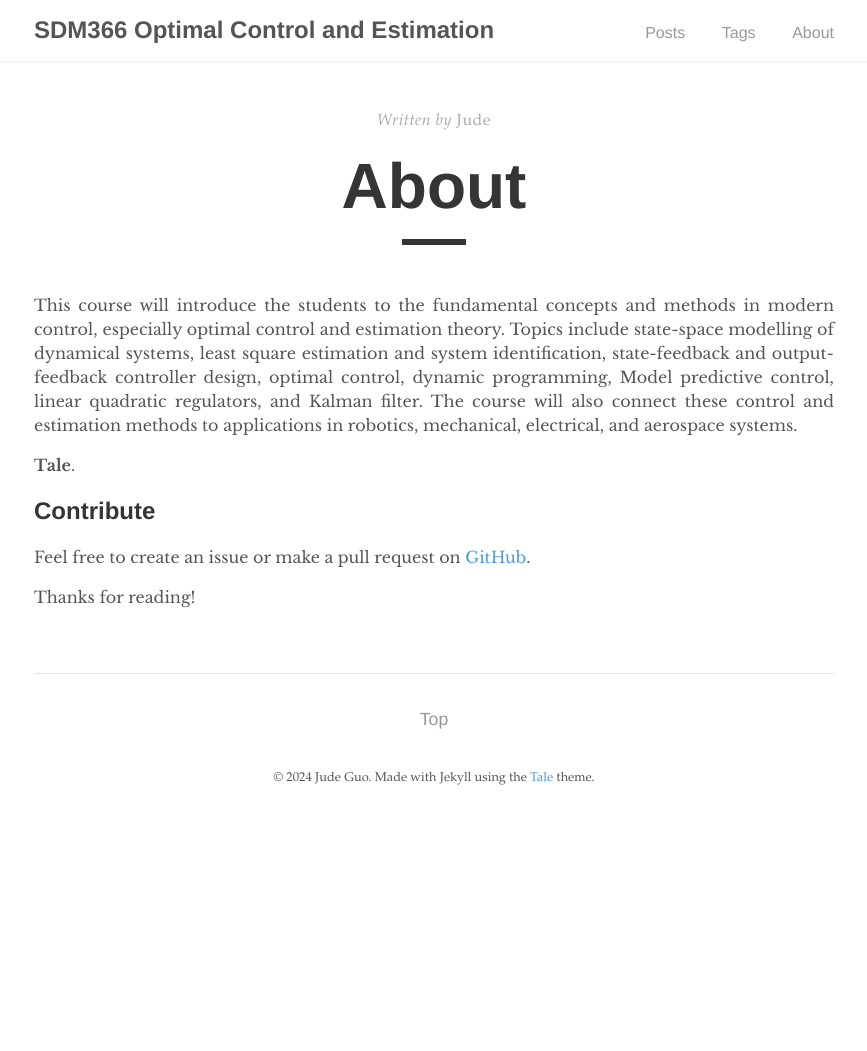
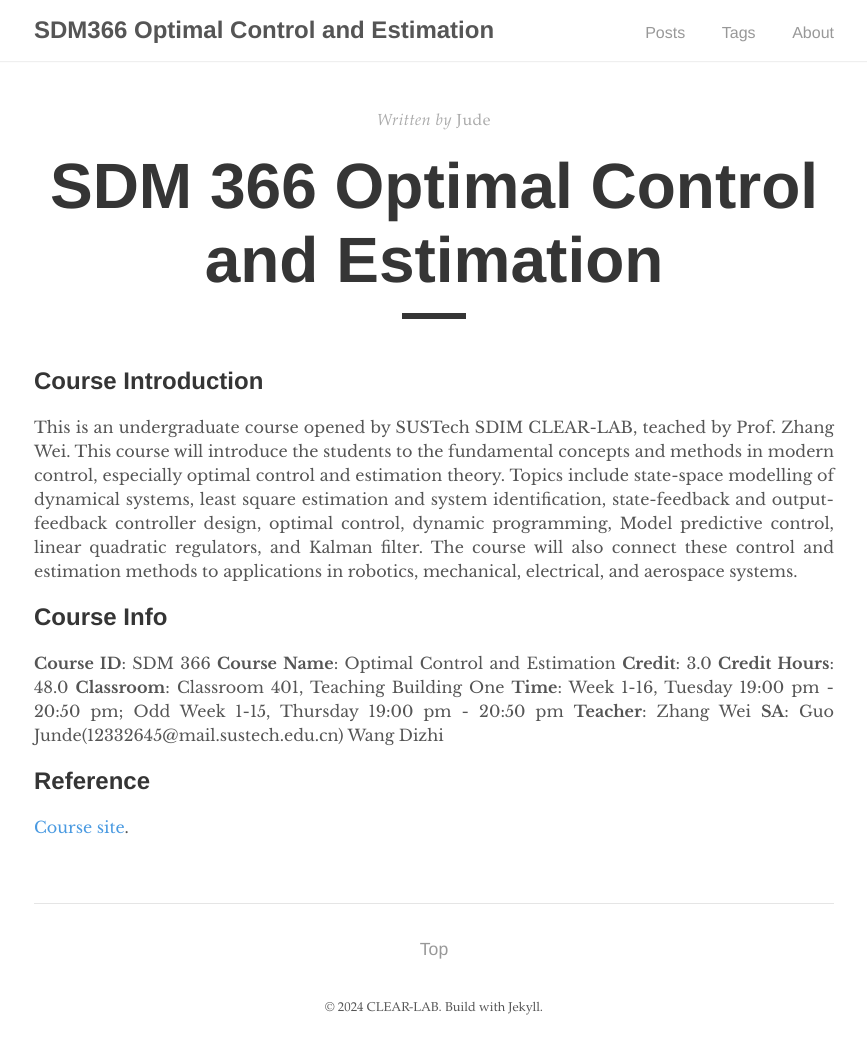
Before and after one commit to clearlab-sustech/SDM366-Sp24, a Jekyll site: the page built from _pages/about.md, in a window 1280 px wide. Shown: the whole page, without its empty margins (206-1073 px from the left). Built offline with Jekyll 4.4.1, drawn with Linux system fonts in a browser that asks for light colours; before the commit the page ends 900 px from its top, so only the background shows below that.

Commit message:
update some info

```diff
--- a/_config.yml
+++ b/_config.yml
@@ -9,7 +9,7 @@ url:            "https://clearlab-sustech.github.io"
 
 # Author
 author:
-  name:         Jude Guo
+  name:         CLEAR-LAB # Junde Guo
   # url:          https://chester.how
   email:        270964416@qq.com
 
--- a/_includes/footer.html
+++ b/_includes/footer.html
@@ -1,5 +1,5 @@
 <footer>
   <span>
-    &copy; <time datetime="{{ site.time }}">{{ site.time | date: '%Y' }}</time> {{ site.author.name }}. Made with Jekyll using the <a href="https://github.com/chesterhow/tale/">Tale</a> theme.
+    &copy; <time datetime="{{ site.time }}">{{ site.time | date: '%Y' }}</time> {{ site.author.name }}. Build with Jekyll.
   </span>
 </footer>
--- a/_pages/about.md
+++ b/_pages/about.md
@@ -1,16 +1,24 @@
 ---
 layout: post
-title: "About"
+title: "SDM 366 Optimal Control and Estimation"
 author: "Jude"
 permalink: /about/
 ---
 
-This course will introduce the students to the fundamental concepts and methods in modern control, especially optimal control and estimation theory. Topics include state-space modelling of dynamical systems, least square estimation and system identification, state-feedback and output-feedback controller design, optimal control, dynamic programming, Model predictive control, linear quadratic regulators, and Kalman filter.
-The course will also connect these control and estimation methods to applications in robotics, mechanical, electrical, and aerospace systems.
+## Course Introduction
 
- **Tale**.
+This is an undergraduate course opened by SUSTech SDIM CLEAR-LAB, teached by Prof. Zhang Wei. This course will introduce the students to the fundamental concepts and methods in modern control, especially optimal control and estimation theory. Topics include state-space modelling of dynamical systems, least square estimation and system identification, state-feedback and output-feedback controller design, optimal control, dynamic programming, Model predictive control, linear quadratic regulators, and Kalman filter. The course will also connect these control and estimation methods to applications in robotics, mechanical, electrical, and aerospace systems.
 
-## Contribute
-Feel free to create an issue or make a pull request on [GitHub](https://clearlab-sustech.github.io/SDM366-Sp24).
+## Course Info
 
-Thanks for reading!
+**Course ID**: SDM 366
+**Course Name**: Optimal Control and Estimation
+**Credit**: 3.0
+**Credit Hours**: 48.0
+**Classroom**: Classroom 401, Teaching Building One
+**Time**: Week 1-16, Tuesday 19:00 pm - 20:50 pm; Odd Week 1-15, Thursday 19:00 pm - 20:50 pm
+**Teacher**: Zhang Wei
+**SA**: Guo Junde(12332645@mail.sustech.edu.cn) Wang Dizhi
+
+## Reference
+[Course site](https://clearlab-sustech.github.io/SDM366-Sp24).
--- a/_pages/tags.html
+++ b/_pages/tags.html
@@ -1,6 +1,6 @@
 ---
 layout: default
-title: "Tags"
+title: "Resources"
 permalink: /tags/
 ---
 
```
Also changed, not shown: _posts/2017-03-05-pagination-post.md (+4 -4 lines), _posts/2017-03-06-the-mystery-of-the-filler-post.md (+3 -11 lines), _posts/2017-03-07-the-case-of-the-missing-post.md (deleted, +0 -12 lines).
